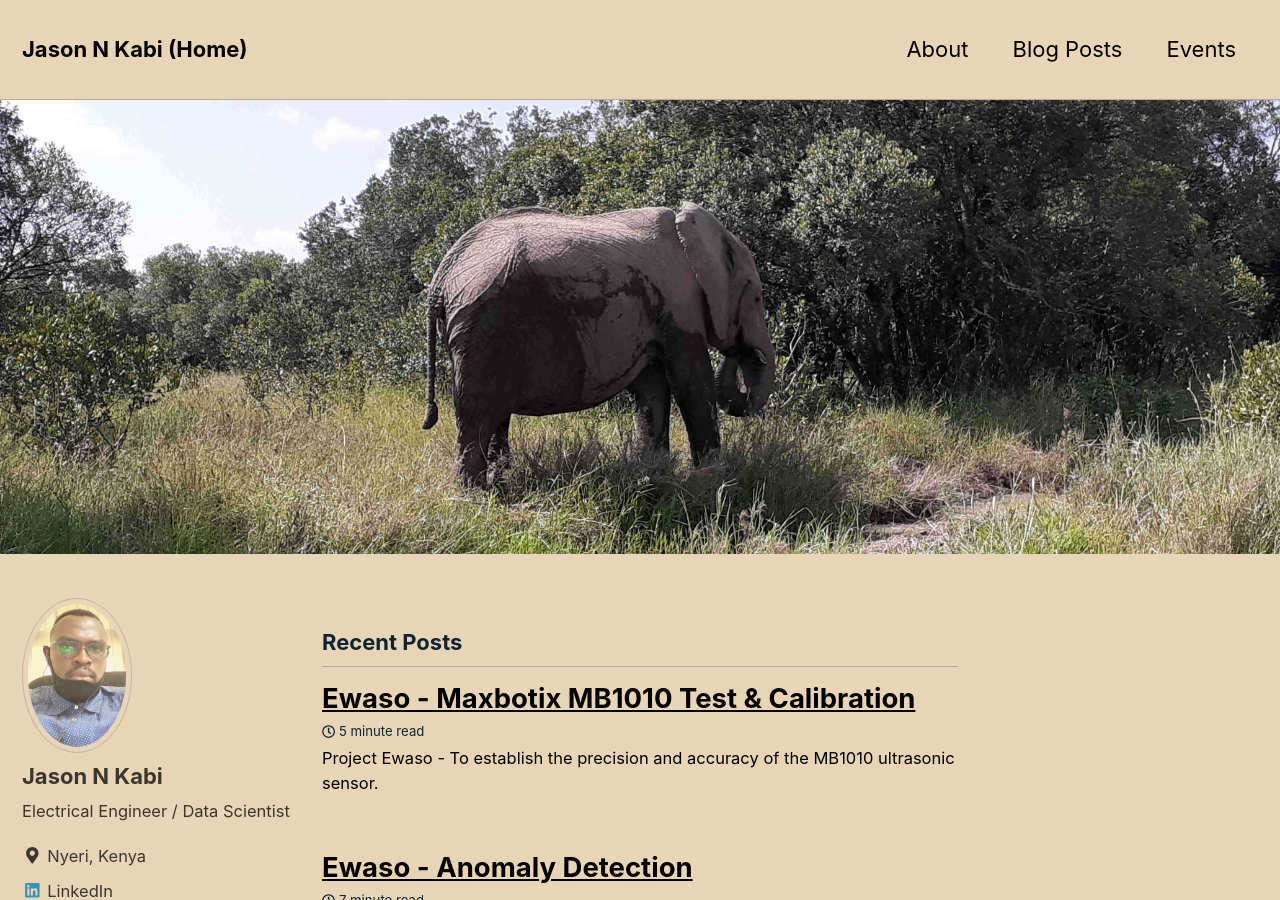
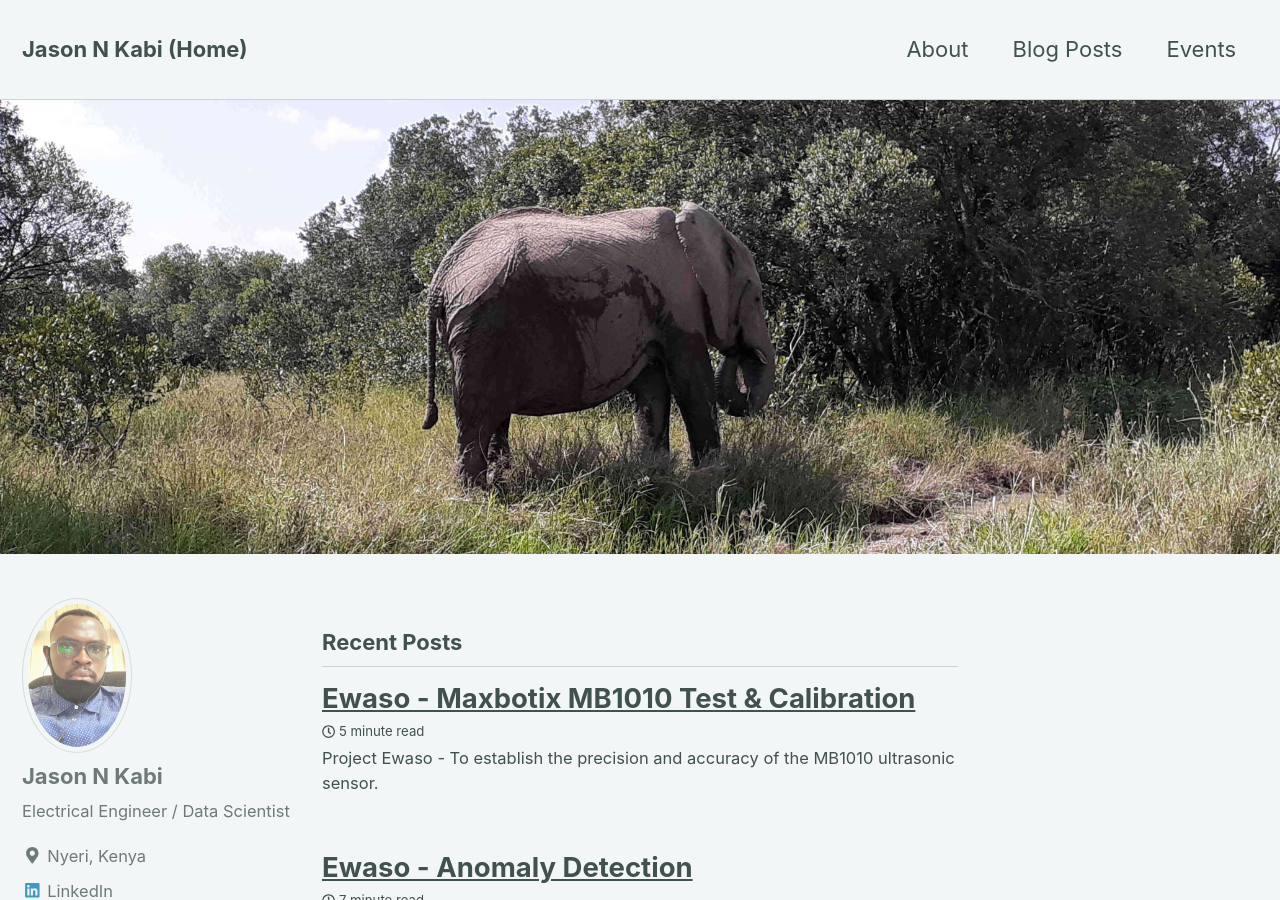
Before and after one commit to kabi23/kabi23.github.io, a Jekyll site: the page built from index.html, in a window 1280 px wide and 900 px high. Built offline with Jekyll 4.4.1, drawn with Linux system fonts in a browser that asks for light colours; nearby versions of some CDN libraries; the list of posts is cut into pages by our own code.

Commit message:
config uu

```diff
--- a/_config.yml
+++ b/_config.yml
@@ -5,7 +5,7 @@
 # For technical reasons, this file is *NOT* reloaded automatically when you use
 # `jekyll serve`. If you change this file, please restart the server process.
 
-minimal_mistakes_skin    : "sunrise" # "air", "aqua", "contrast", "dark", "dirt", "neon", "mint", "plum", "sunrise"
+minimal_mistakes_skin    : "mint" # "air", "aqua", "contrast", "dark", "dirt", "neon", "mint", "plum", "sunrise"
 
 # Site Settings
 locale                   : "en-US"
```
